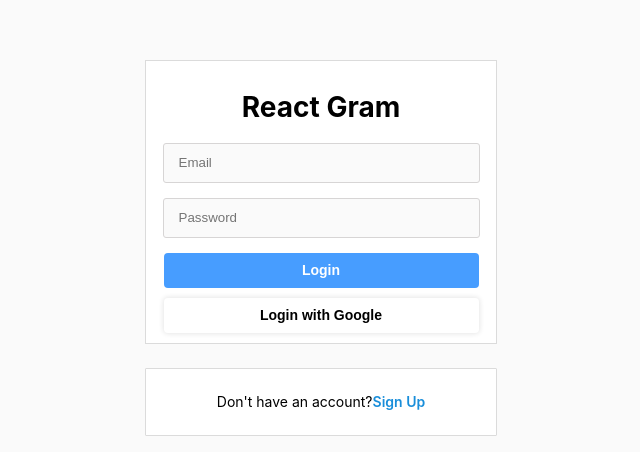
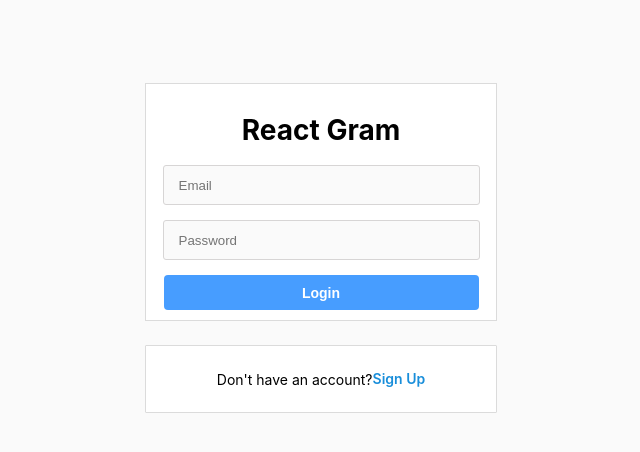
Before and after one commit to Ammyy9908/instaReact, a React (Create React App) app: page /auth/login in a window 1280 px wide. Shown: the part 140-592 px from the top of the page, without its empty margins (319-959 px from the left). Built offline with nearby package versions, Linux system fonts and the light colour scheme; what javascript-time-ago would draw is missing.

Commit message:
google auth added2

```diff
--- a/src/pages/Auth.jsx
+++ b/src/pages/Auth.jsx
@@ -20,6 +20,7 @@ function Auth({type}) {
     const [fullName,setFullName] = React.useState('');
     const [password,setPassword] = React.useState('');
     const [error,setError] = React.useState(false);
+    const [avatar,setAvatar] = React.useState('');
 
     React.useEffect(() => {
             setUsername('');
@@ -127,6 +128,16 @@ function Auth({type}) {
             console.log(response);
         }
 
+        const {name,imageUrl,email} = response.profileObj;
+
+        setFullName(name);
+        setAvatar(imageUrl);
+        setEmail(email);
+        checkSignUp().then((data)=>{
+            console.log(data);
+        })
+
+
       }
     return (
         <div className={styles.authScreen}>
@@ -147,7 +158,7 @@ function Auth({type}) {
                 </>}
 
                 <button type="submit" onClick={type==="reg"?checkSignUp:checkLogin}>{type==="login"? "Login":"Sign Up"}</button>
-                <GoogleLogin
+               {type==="reg" &&<GoogleLogin
     clientId="688025704310-mal2da29j49vmat22s1ad156fg6a93f8.apps.googleusercontent.com"
     buttonText="Login"
     render={renderProps => (
@@ -156,7 +167,7 @@ function Auth({type}) {
     onSuccess={responseGoogle}
     onFailure={responseGoogle}
     cookiePolicy={'single_host_origin'}
-  />
+  />}
                 </div>
             </div>
 
```
